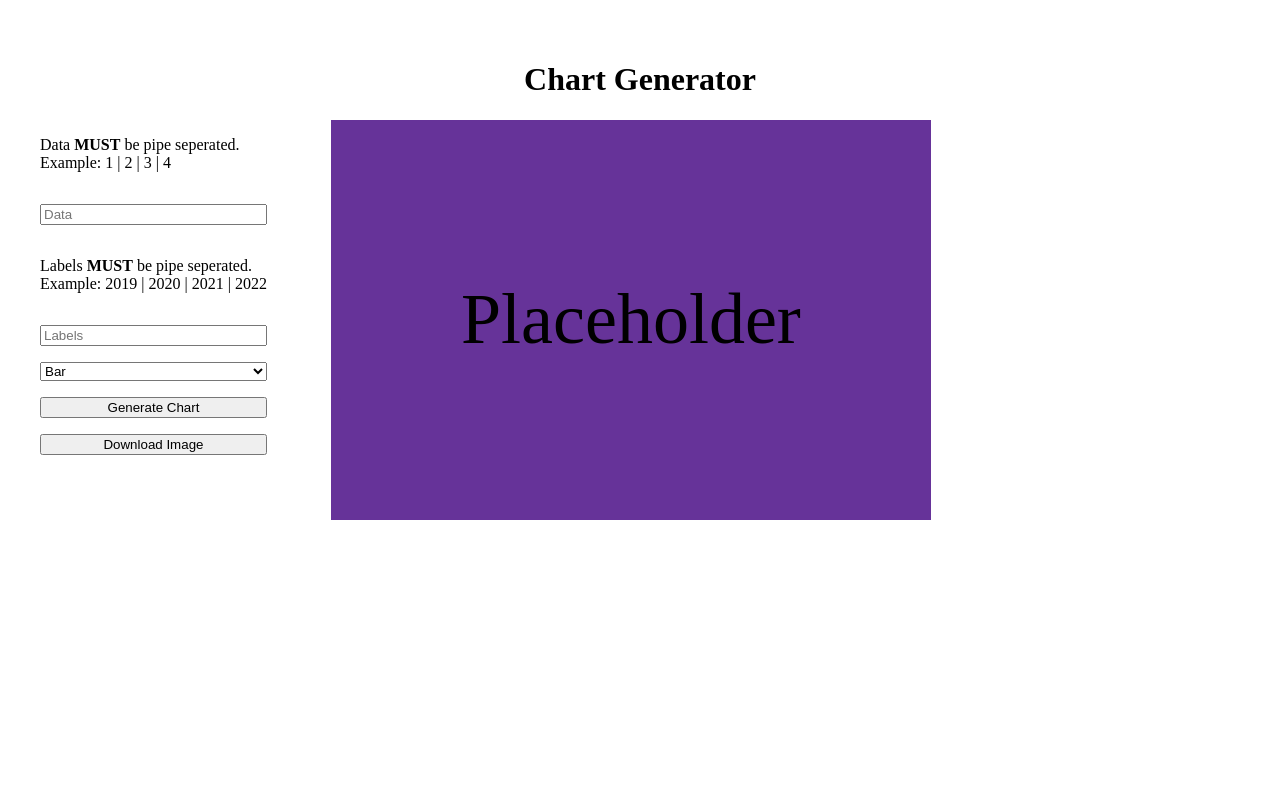
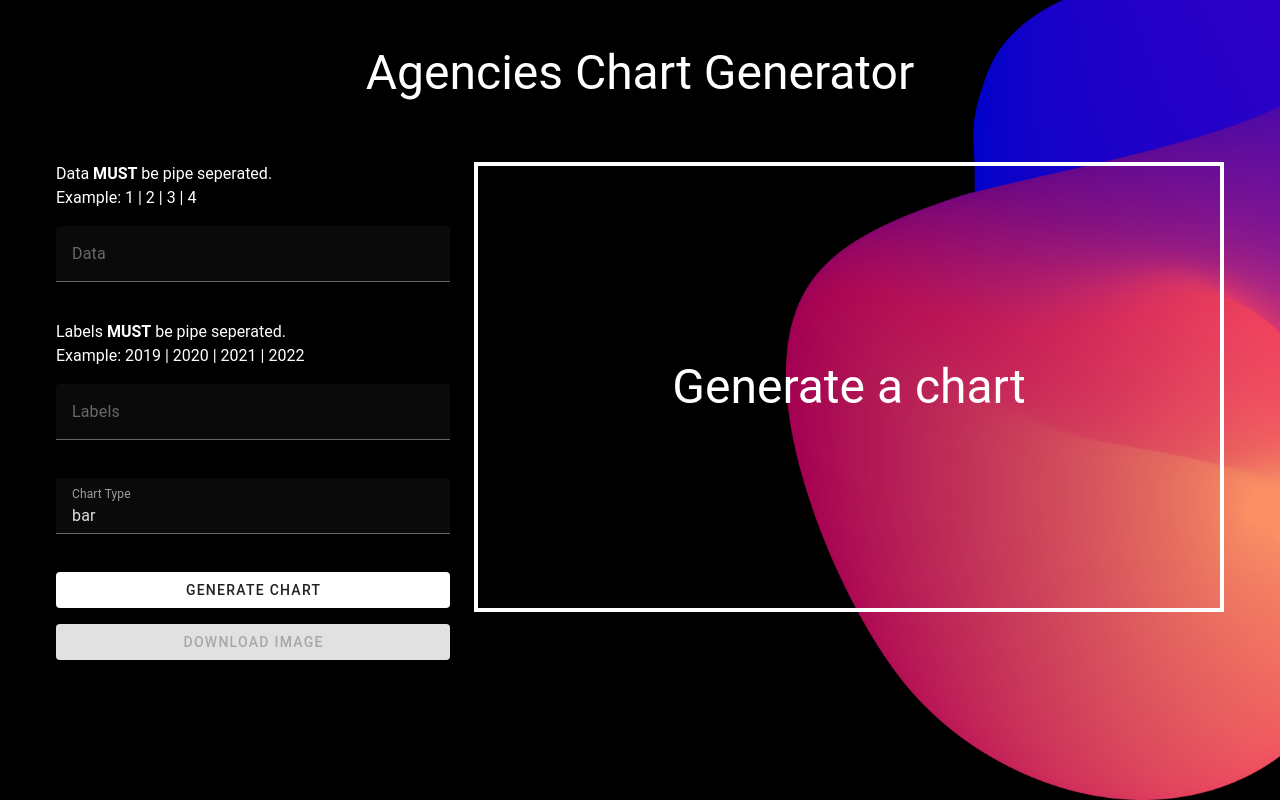
Before and after one commit to Acentrix-Jordan/ChartJS-Generator, a Vue app: page / in a window 1280 px wide. Built offline with nearby package versions, Linux system fonts and the light colour scheme.

Commit message:
Base Chart Build Complete

```diff
--- a/index.html
+++ b/index.html
@@ -1,13 +1,22 @@
 <!DOCTYPE html>
 <html lang="en">
-  <head>
-    <meta charset="UTF-8">
-    <link rel="icon" href="/favicon.ico">
-    <meta name="viewport" content="width=device-width, initial-scale=1.0">
-    <title>Vite App</title>
-  </head>
-  <body>
-    <div id="app"></div>
-    <script type="module" src="/src/main.js"></script>
-  </body>
+	<head>
+		<meta charset="UTF-8" />
+		<link
+			rel="icon"
+			href="/favicon.ico"
+		/>
+		<meta
+			name="viewport"
+			content="width=device-width, initial-scale=1.0"
+		/>
+		<title>Agencies Chart Generator</title>
+	</head>
+	<body>
+		<div id="app"></div>
+		<script
+			type="module"
+			src="/src/main.js"
+		></script>
+	</body>
 </html>
--- a/package.json
+++ b/package.json
@@ -10,7 +10,8 @@
   "dependencies": {
     "axios": "^1.3.5",
     "quickchart-js": "^3.1.2",
-    "vue": "^3.2.47"
+    "vue": "^3.2.47",
+    "vuetify": "^3.1.13"
   },
   "devDependencies": {
     "@vitejs/plugin-vue": "^4.0.0",
--- a/src/App.vue
+++ b/src/App.vue
@@ -1,13 +1,19 @@
 <template>
-	<main>
-		<h1>Chart Generator</h1>
-		<div>
-			<form action="">
+	<img
+		src="../public/assets/agencies-bg.png"
+		alt="Decorative Background"
+		class="bg-image"
+	/>
+	<v-container>
+		<h1 class="text-h3 mb-16 mt-8">Agencies Chart Generator</h1>
+		<v-row>
+			<v-col>
+				<v-form>
 					<p>
 						Data <strong>MUST</strong> be pipe seperated.<br />
 						Example: 1 | 2 | 3 | 4
 					</p>
-				<input
+					<v-text-field
 						type="text"
 						placeholder="Data"
 						v-model="chartData.data"
@@ -17,28 +23,33 @@
 						Labels <strong>MUST</strong> be pipe seperated.<br />
 						Example: 2019 | 2020 | 2021 | 2022
 					</p>
-				<input
+					<v-text-field
 						type="text"
 						placeholder="Labels"
 						v-model="chartData.labels"
 					/>
-				<select
-					placeholder="Chart Type"
+					<v-select
+						label="Chart Type"
+						:items="['bar', 'doughnut', 'pie']"
 						v-model="chartData.type"
 					>
-					<option value="bar">Bar</option>
-					<option value="doughnut">Doughnut</option>
-					<option value="pie">Pie</option>
-				</select>
-				<button @click.prevent="generateChart">Generate Chart</button>
-				<button>Download Image</button>
-			</form>
-			<div>
+					</v-select>
+					<v-btn @click.prevent="generateChart">
+						Generate Chart
+					</v-btn>
+					<v-btn
+						@click.prevent="downloadImage"
+						:disabled="chartData.imageUrl == false ? true : false"
+						>Download Image</v-btn
+					>
+				</v-form>
+			</v-col>
+			<v-col>
 				<div
 					class="placeholder"
 					:class="chartData.imageUrl ? 'd-none' : ''"
 				>
-					Placeholder
+					Generate a chart
 				</div>
 				<img
 					id="chartImage"
@@ -46,9 +57,9 @@
 					alt="Chart"
 					:class="chartData.imageUrl ? 'image-generated' : ''"
 				/>
-			</div>
-		</div>
-	</main>
+			</v-col>
+		</v-row>
+	</v-container>
 </template>
 
 <script setup>
@@ -68,7 +79,7 @@ const chartData = reactive({
 
 const parseData = async () => {
 	let data = chartData.data.split("|");
-	return data.map((item) => item.trim());
+	return data.map((item) => item.replaceAll(",", "").trim());
 };
 
 const parseLabels = async () => {
@@ -97,22 +108,49 @@ const generateChart = async () => {
 
 	chartData.imageUrl = chart;
 };
+
+const downloadImage = async () => {
+	const image = await fetch(chartData.imageUrl);
+	const imageBlog = await image.blob();
+	const imageURL = URL.createObjectURL(imageBlog);
+
+	const link = document.createElement("a");
+	link.href = imageURL;
+	link.download = `Chart-${Date.now()}`;
+	document.body.appendChild(link);
+	link.click();
+	document.body.removeChild(link);
+};
 </script>
 
-<style scoped>
+<style>
+#app {
+	min-height: 100vh;
+	background-color: black;
+	color: white;
+}
+
+#app > div {
+	position: relative;
+	z-index: 1;
+}
+.bg-image {
+	display: block;
+	position: absolute;
+	right: 0;
+	top: 0;
+	z-index: 0;
+	height: 100%;
+}
+
 h1 {
 	text-align: center;
 }
 
-main > div {
-	display: flex;
-	gap: 4rem;
-	flex-wrap: wrap;
-}
-
 img {
 	display: none;
-	/* max-width: 100%; */
+	max-width: 90vw;
+	margin: 0 auto;
 }
 
 form {
@@ -125,11 +163,12 @@ form {
 	display: flex;
 	align-items: center;
 	justify-content: center;
-	max-width: 80vw;
-	width: 600px;
-	height: 400px;
-	background-color: rebeccapurple;
-	font-size: 72px;
+	max-width: 90vw;
+	margin: 0 auto;
+	width: 750px;
+	height: 450px;
+	border: 4px solid white;
+	font-size: 48px;
 }
 
 .image-generated {
--- a/src/generators/barChartGenerator.js
+++ b/src/generators/barChartGenerator.js
@@ -1,6 +1,6 @@
 import QuickChart from "quickchart-js";
 
-export const generateBarChart = async (data, labels, currency = "£") => {
+export const generateBarChart = async (data, labels) => {
 	const myChart = new QuickChart();
 	myChart.setConfig({
 		type: "horizontalBar",
@@ -21,25 +21,28 @@ export const generateBarChart = async (data, labels, currency = "£") => {
 		},
 		options: {
 			plugins: {
-				legend: {
-					display: false,
+				legend: false,
+				tickFormat: {
+					notation: "compact",
+					currency: "GBP",
 				},
 			},
 			scales: {
 				xAxes: [
 					{
 						ticks: {
-							color: "#ffffff",
+							fontColor: "#fff",
 							callback: function (value) {
 								return "£" + value;
 							},
+							beginAtZero: true,
 						},
 					},
 				],
 				yAxes: [
 					{
 						ticks: {
-							color: "#ffffff",
+							fontColor: "#fff",
 						},
 					},
 				],
@@ -47,7 +50,7 @@ export const generateBarChart = async (data, labels, currency = "£") => {
 			indexAxis: "y",
 		},
 	});
-	myChart.setVersion("2.9.4");
+	// myChart.setVersion("2.9.4");
 	myChart.setWidth("750");
 	myChart.setHeight("450");
 	myChart.setFormat("svg");
--- a/src/generators/doughnutChartGenerator.js
+++ b/src/generators/doughnutChartGenerator.js
@@ -1,10 +1,6 @@
 import QuickChart from "quickchart-js";
 
-export const generateDoughnutChart = async (
-	data,
-	labels,
-	title = "Enter a title"
-) => {
+export const generateDoughnutChart = async (data, labels) => {
 	const myChart = new QuickChart();
 	myChart.setConfig({
 		type: "doughnut",
@@ -13,7 +9,6 @@ export const generateDoughnutChart = async (
 			datasets: [
 				{
 					data: data,
-					label: title,
 					backgroundColor: [
 						"#c27653",
 						"#b63e63",
@@ -21,26 +16,49 @@ export const generateDoughnutChart = async (
 						"#342492",
 						"#31799a",
 					],
+					datalabels: {
+						formatter: (value) => value + "%",
+						labels: {
+							index: {
+								color: "#fff",
+								font: {
+									size: 18,
+								},
+								formatter: (val, ctx) =>
+									ctx.chart.data.labels[ctx.dataIndex],
+								align: "end",
+								anchor: "end",
+							},
+							value: {
+								color: "#404040",
+								backgroundColor: "#fff",
+								borderColor: "#fff",
+								borderWidth: 2,
+								borderRadius: 4,
+								padding: 4,
+								align: "bottom",
+							},
+						},
+					},
 				},
 			],
 		},
 		options: {
-			plugins: {
-				legend: {
-					display: false,
+			legend: {
+				display: false,
+			},
+			layout: {
+				padding: {
+					top: 30,
+					bottom: 30,
 				},
 			},
-			scales: {
-				x: {
-					display: false,
-				},
-				y: {
-					display: false,
-				},
-			},
-			indexAxis: "y",
 		},
 	});
+	myChart.setWidth("750");
+	myChart.setHeight("450");
+	myChart.setFormat("svg");
+	myChart.setBackgroundColor("transparent");
 
 	const url = await myChart.getShortUrl();
 
--- a/src/generators/pieChartGenerator.js
+++ b/src/generators/pieChartGenerator.js
@@ -1,10 +1,6 @@
 import QuickChart from "quickchart-js";
 
-export const generatePieChart = async (
-	data,
-	labels,
-	title = "Enter a title"
-) => {
+export const generatePieChart = async (data, labels) => {
 	const myChart = new QuickChart();
 	myChart.setConfig({
 		type: "pie",
@@ -13,7 +9,6 @@ export const generatePieChart = async (
 			datasets: [
 				{
 					data: data,
-					label: title,
 					backgroundColor: [
 						"#c27653",
 						"#b63e63",
@@ -25,9 +20,39 @@ export const generatePieChart = async (
 			],
 		},
 		options: {
+			legend: {
+				display: false,
+			},
+			layout: {
+				padding: {
+					top: 30,
+					bottom: 30,
+				},
+			},
 			plugins: {
-				legend: {
-					display: false,
+				datalabels: {
+					formatter: (value) => value + "%",
+					labels: {
+						index: {
+							color: "#fff",
+							font: {
+								size: 18,
+							},
+							formatter: (val, ctx) =>
+								ctx.chart.data.labels[ctx.dataIndex],
+							align: "end",
+							anchor: "end",
+						},
+						value: {
+							color: "#404040",
+							backgroundColor: "#fff",
+							borderColor: "#fff",
+							borderWidth: 2,
+							borderRadius: 4,
+							padding: 4,
+							align: "bottom",
+						},
+					},
 				},
 			},
 			scales: {
@@ -38,10 +63,12 @@ export const generatePieChart = async (
 					display: false,
 				},
 			},
-			indexAxis: "y",
 		},
 	});
-
+	myChart.setWidth("750");
+	myChart.setHeight("450");
+	myChart.setFormat("svg");
+	myChart.setBackgroundColor("transparent");
 	const url = await myChart.getShortUrl();
 
 	return url;
--- a/src/main.js
+++ b/src/main.js
@@ -1,6 +1,15 @@
-import { createApp } from 'vue'
-import App from './App.vue'
+import { createApp } from "vue";
+import App from "./App.vue";
 
-import './assets/main.css'
+// Vuetify
+import "vuetify/styles";
+import { createVuetify } from "vuetify";
+import * as components from "vuetify/components";
+import * as directives from "vuetify/directives";
 
-createApp(App).mount('#app')
+const vuetify = createVuetify({
+	components,
+	directives,
+});
+
+createApp(App).use(vuetify).mount("#app");
```
Also changed, not shown: src/components/WelcomeItem.vue (deleted, +0 -86 lines), public/assets/agencies-bg.png (added), 1 other file (tests, documents, lock files or other folders). Lines whose indentation alone changed are shown as unchanged.
